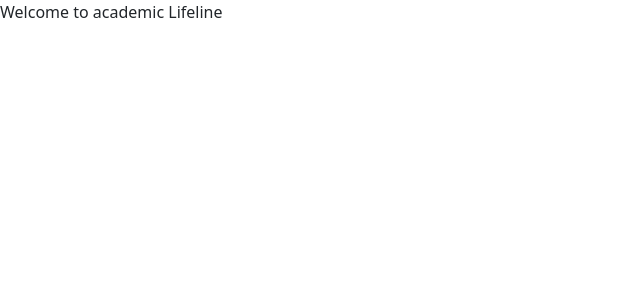
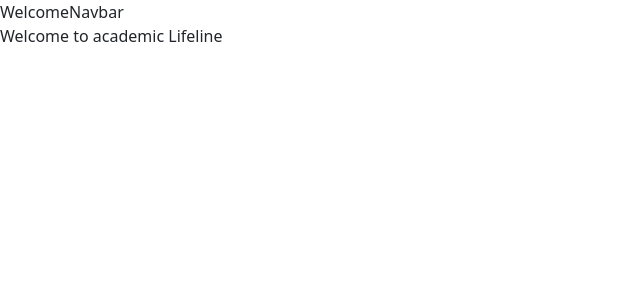
Before and after one commit to mustafaksaeed/academicLifeline, a React (Vite) app in the folder frontend/: page / in a window 1280 px wide. Shown: the top 300 px of the page, without its empty margins (0-640 px from the left). Built offline with nearby package versions, Linux system fonts and the light colour scheme; no server answers.

Commit message:
added conditional rendering for navbars

```diff
--- a/frontend/src/App.jsx
+++ b/frontend/src/App.jsx
@@ -1,12 +1,16 @@
-import Signup from "./pages/Signup";
-// import Login from "./pages/Login";
-import { Container } from "react-bootstrap";
+import { useContext } from "react";
+import UserNavbar from "./components/UserNavbar";
+import WelcomeNavbar from "./components/WelcomeNavbar";
 import WelcomePage from "./pages/WelcomePage";
+import AuthContext from "./contexts/AuthContext";
+
 function App() {
+  const { currentUser } = useContext(AuthContext);
   return (
-    <div>
+    <>
+      {currentUser ? <UserNavbar /> : <WelcomeNavbar />}
       <WelcomePage />
-    </div>
+    </>
   );
 }
 
--- /dev/null
+++ b/frontend/src/components/UserNavbar.jsx
@@ -0,0 +1,9 @@
+import React from 'react'
+
+const UserNavbar = () => {
+  return (
+    <div>UserNavbar</div>
+  )
+}
+
+export default UserNavbar
--- /dev/null
+++ b/frontend/src/components/WelcomeNavbar.jsx
@@ -0,0 +1,7 @@
+import React from "react";
+
+const WelcomeNavbar = () => {
+  return <div>WelcomeNavbar</div>;
+};
+
+export default WelcomeNavbar;
--- a/frontend/src/pages/Login.jsx
+++ b/frontend/src/pages/Login.jsx
@@ -2,6 +2,7 @@ import React, { useRef, useState } from "react";
 import { Form, Button, Card, Container, Alert } from "react-bootstrap";
 import { Link } from "react-router-dom";
 import { useAuth } from "../contexts/AuthProvider";
+import { NavLink, useNavigate } from "react-router-dom";
 
 const Login = () => {
   const emailRef = useRef();
@@ -9,11 +10,12 @@ const Login = () => {
   const { login } = useAuth();
   const [error, setError] = useState("");
   const [loading, setLoading] = useState(false);
-
+  const navigate = useNavigate();
   const handleSubmit = async (e) => {
     e.preventDefault();
     try {
       await login(emailRef, passwordRef);
+      navigate("/dashboard");
     } catch {
       setError("email or password credentials do not match.");
     }
```
